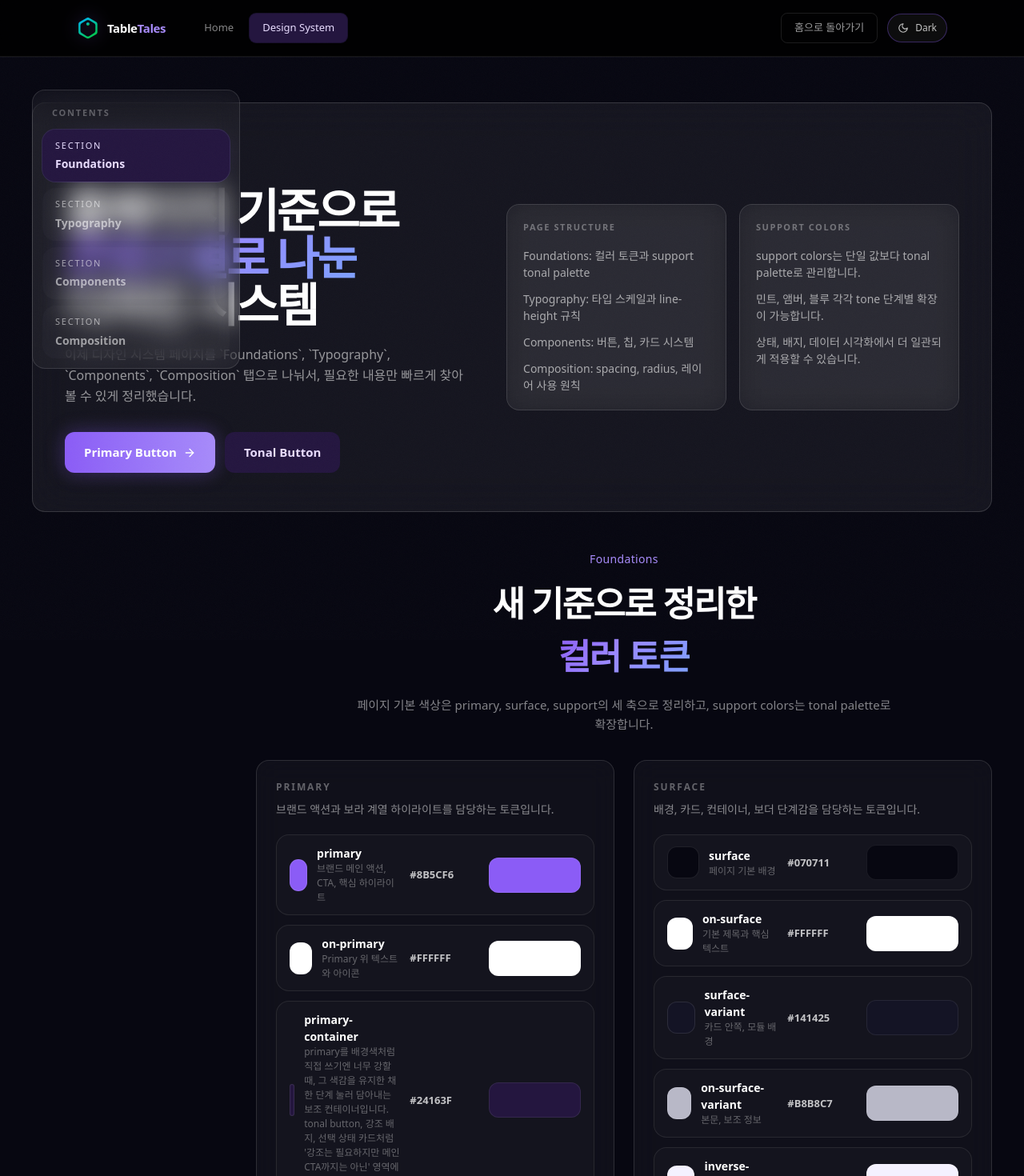
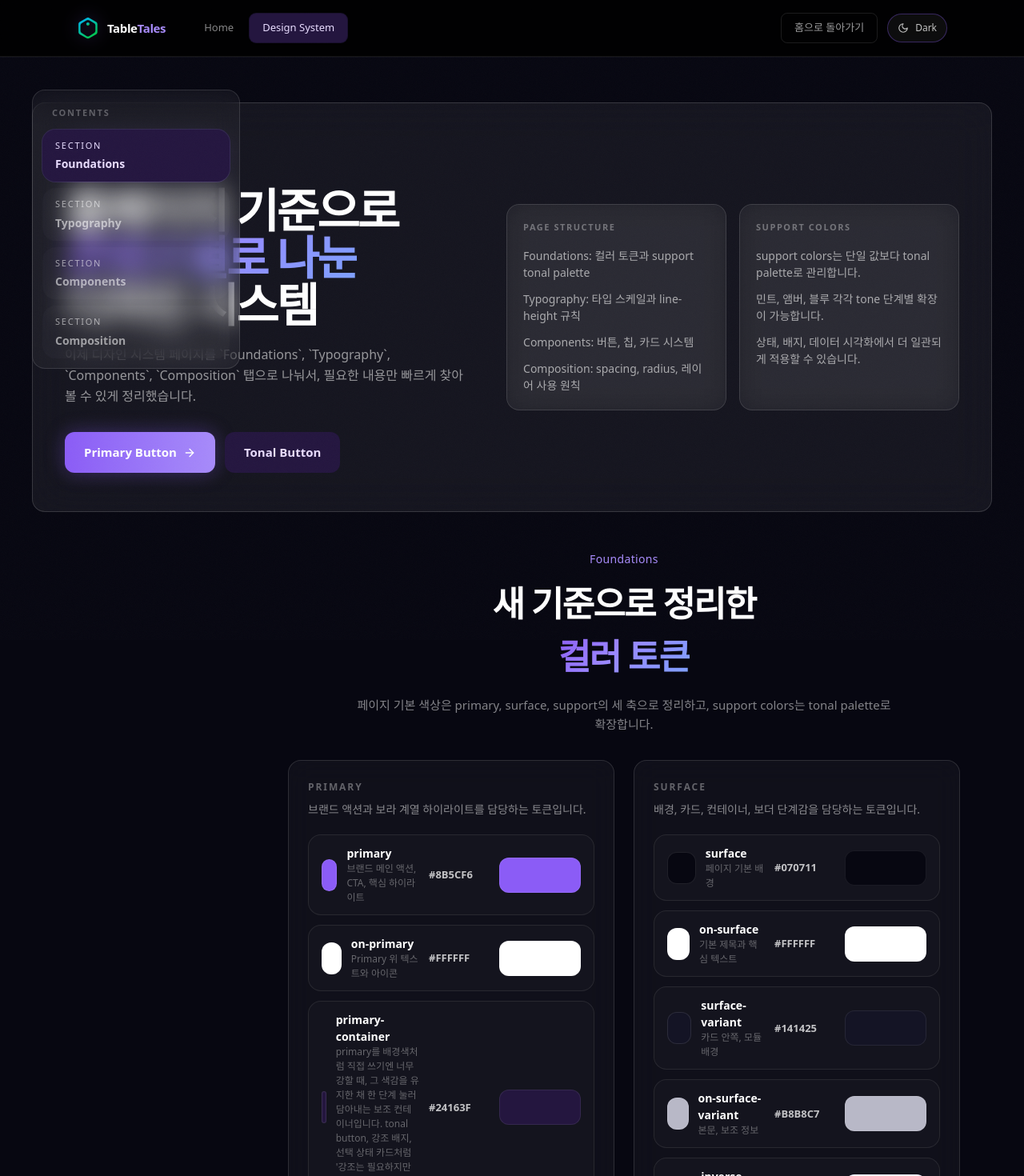
Before and after one commit to seola0114/table-tales, a Next.js app: page /design-system in a window 1280 px wide. Shown: the top 1470 px of the page at 80% size. Built offline with nearby package versions, Linux system fonts and the light colour scheme; a web font is replaced by a local one.

Commit message:
Align design system section padding

```diff
--- a/app/design-system/page.tsx
+++ b/app/design-system/page.tsx
@@ -524,7 +524,7 @@ function TonalPaletteCard({
 
 function FoundationsContent() {
   return (
-    <section className="space-y-8">
+    <section className="space-y-8 px-6 lg:px-10">
       <SectionTitle
         eyebrow="Foundations"
         title="새 기준으로 정리한"
@@ -603,7 +603,7 @@ function FoundationsContent() {
 
 function TypographyContent() {
   return (
-    <section className="space-y-8">
+    <section className="space-y-8 px-6 lg:px-10">
       <SectionTitle
         eyebrow="Typography"
         title="랜딩에서 실제로 쓰는"
@@ -690,7 +690,7 @@ function TypographyContent() {
 
 function ComponentsContent() {
   return (
-    <section className="space-y-8">
+    <section className="space-y-8 px-6 lg:px-10">
       <SectionTitle
         eyebrow="Components"
         title="토큰 기준으로 다시 본"
@@ -793,7 +793,7 @@ function ComponentsContent() {
 
 function CompositionContent() {
   return (
-    <section className="space-y-8">
+    <section className="space-y-8 px-6 lg:px-10">
       <SectionTitle
         eyebrow="Composition"
         title="레이아웃을 조립할 때의"
```
